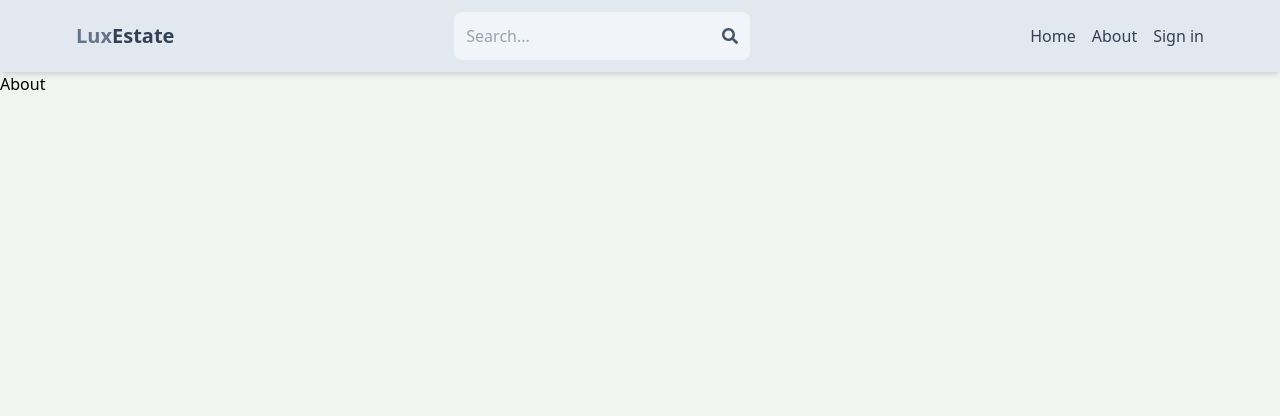
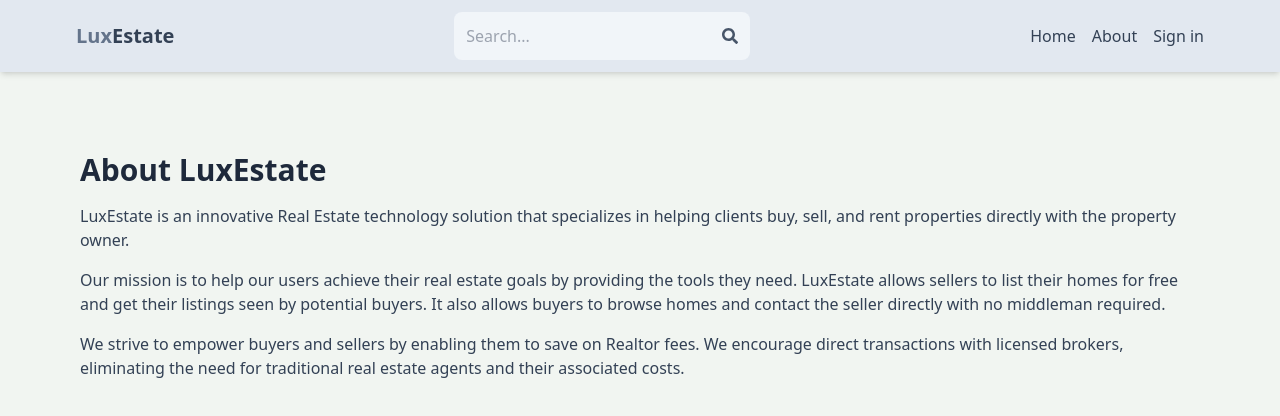
Before and after one commit to ItsReallyLucifer/LuxEstate, a React (Vite) app in the folder client/: page /about in a window 1280 px wide. Shown: the top 416 px of the page. Built offline with nearby package versions, Linux system fonts and the light colour scheme; no server answers; the HTML template or start-up script is replaced by a standard one.

Commit message:
fixed home page layout, added about page

```diff
--- a/client/src/pages/About.jsx
+++ b/client/src/pages/About.jsx
@@ -2,6 +2,14 @@ import React from 'react'
 
 export default function About() {
   return (
-    <div>About</div>
+    <div className='py-20 px-4 max-w-6xl mx-auto'>
+      <h1 className='text-3xl font-bold mb-4 text-slate-800'>About LuxEstate</h1>
+      <p className='mb-4 text-slate-700'>LuxEstate is an innovative Real Estate technology solution that specializes in helping clients buy, sell, and rent properties directly with the property owner.</p>
+      <p className='mb-4 text-slate-700'>
+      Our mission is to help our users achieve their real estate goals by providing the tools they need. LuxEstate allows sellers to list their homes for free and get their listings seen by potential buyers. It also allows buyers to browse homes and contact the seller directly with no middleman required.
+      </p>
+      <p className='mb-4 text-slate-700'>We strive to empower buyers and sellers by enabling them to save on Realtor fees. We encourage direct transactions with licensed brokers, eliminating the need for traditional real estate agents and their associated costs.</p>
+      {/* <img src="" alt="LuxEstate Image" className="mt-4" /> */}
+    </div>
   )
 }
--- a/client/src/pages/Home.jsx
+++ b/client/src/pages/Home.jsx
@@ -86,9 +86,9 @@ export default function Home() {
           ))}
       </Swiper>
 
-      {/* listing results for offer, sale and rent */}
+      {/* listing results for offer, sale and rent, *changed 6xl to 8xl and added items-center to div below */}
 
-      <div className='max-w-6xl mx-auto p-3 flex flex-col gap-8 my-10'>
+      <div className='max-w-8xl items-center mx-auto p-3 flex flex-col gap-8 my-10'>
         {offerListings && offerListings.length > 0 && (
           <div className=''>
             <div className='my-3'>
```
Also changed, not shown: client/src/assets/imgs/OurProcess.png (added).
